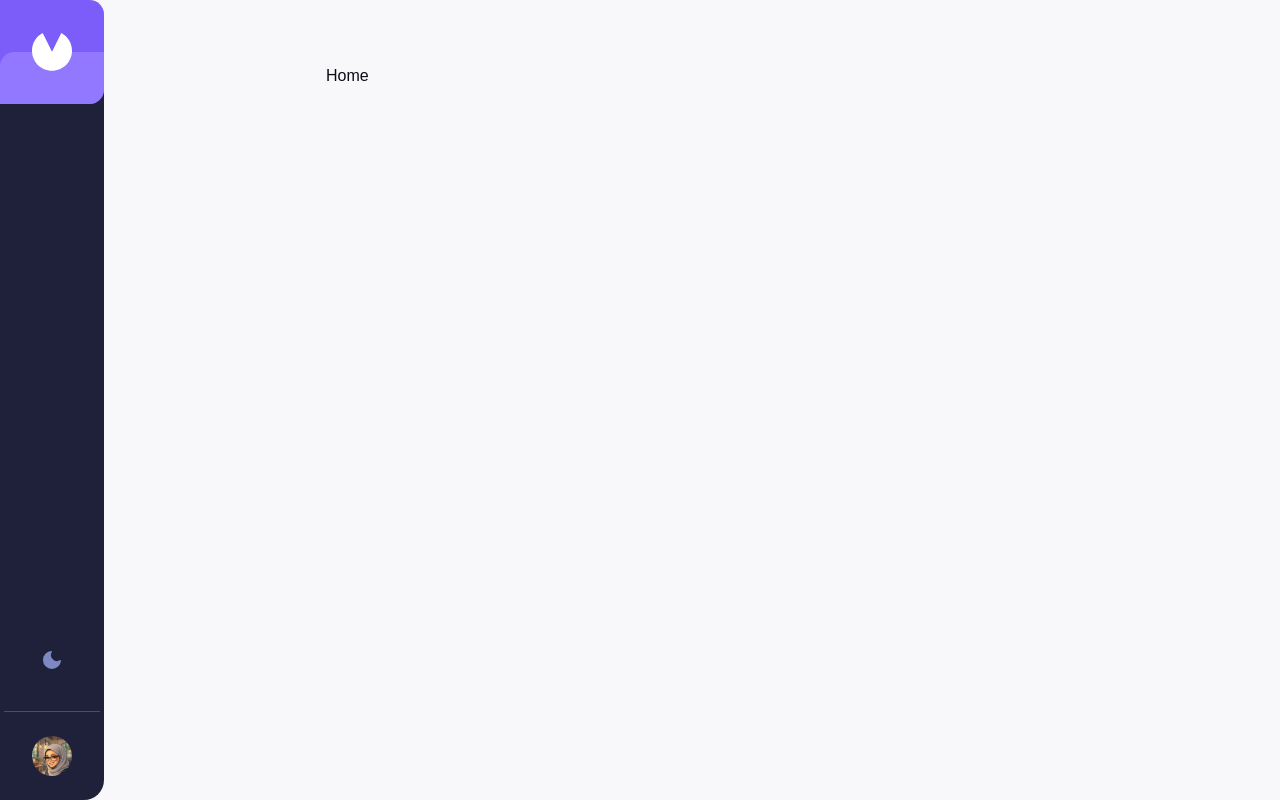
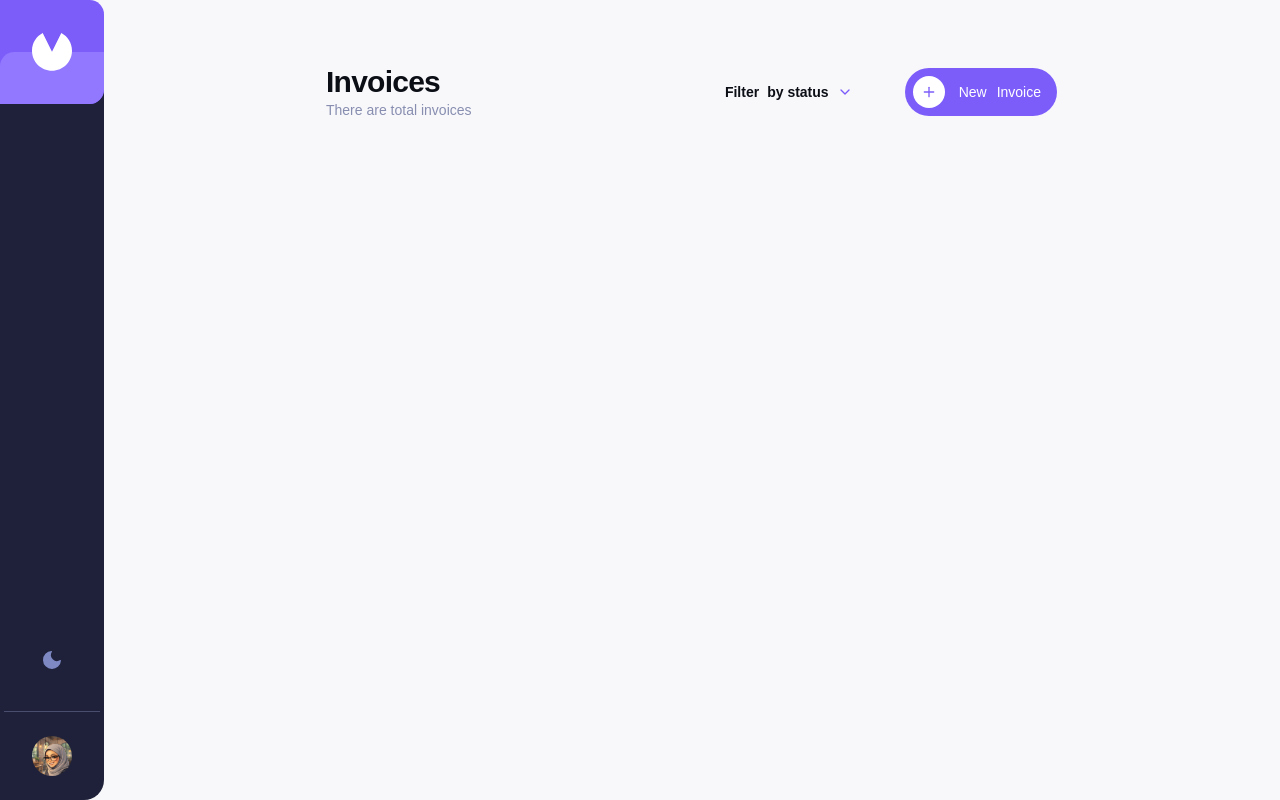
Before and after one commit to mar-am98/invoices-app, a React (Vite) app: page / in a window 1280 px wide. Built offline with nearby package versions, Linux system fonts and the light colour scheme.

Commit message:
refactor: relocate header component to Home page

```diff
--- a/src/components/global/SideNavbar.tsx
+++ b/src/components/global/SideNavbar.tsx
@@ -15,7 +15,7 @@ export function SideNavbar() {
           <DarkMode />
         </div>
         <Avatar className="w-8 h-8 mx-6 lg:my-6 lg:w-10 lg:h-10">
-          <AvatarImage src="profileImg.jpeg"/>
+          <AvatarImage src="/profileImg.jpeg"/>
         </Avatar>
       </div>
     </nav>
--- a/src/pages/Home.tsx
+++ b/src/pages/Home.tsx
@@ -1,7 +1,25 @@
+import AddNewBtn from "@/components/global/AddNewBtn"
+import Filter from "@/components/global/Filter"
 
 function Home() {
   return (
-    <div>Home</div>
+    <div>
+        <header className="flex justify-between items-center mb-10 lg:mb-16 flex-wrap">
+            <div>
+            <h1 className="text-2xl lg:text-3xl font-bold tracking-tight text-sidebar-foreground">
+                Invoices
+            </h1>
+            <p className="text-chart-4 text-sm">
+                <span className="hidden md:inline">There are  total</span> invoices
+            </p>
+            </div>
+
+            <div className="flex items-center gap-4 lg:gap-10 flex-wrap">
+            <Filter />
+            <AddNewBtn />
+            </div>
+        </header>
+    </div>
   )
 }
 
```
